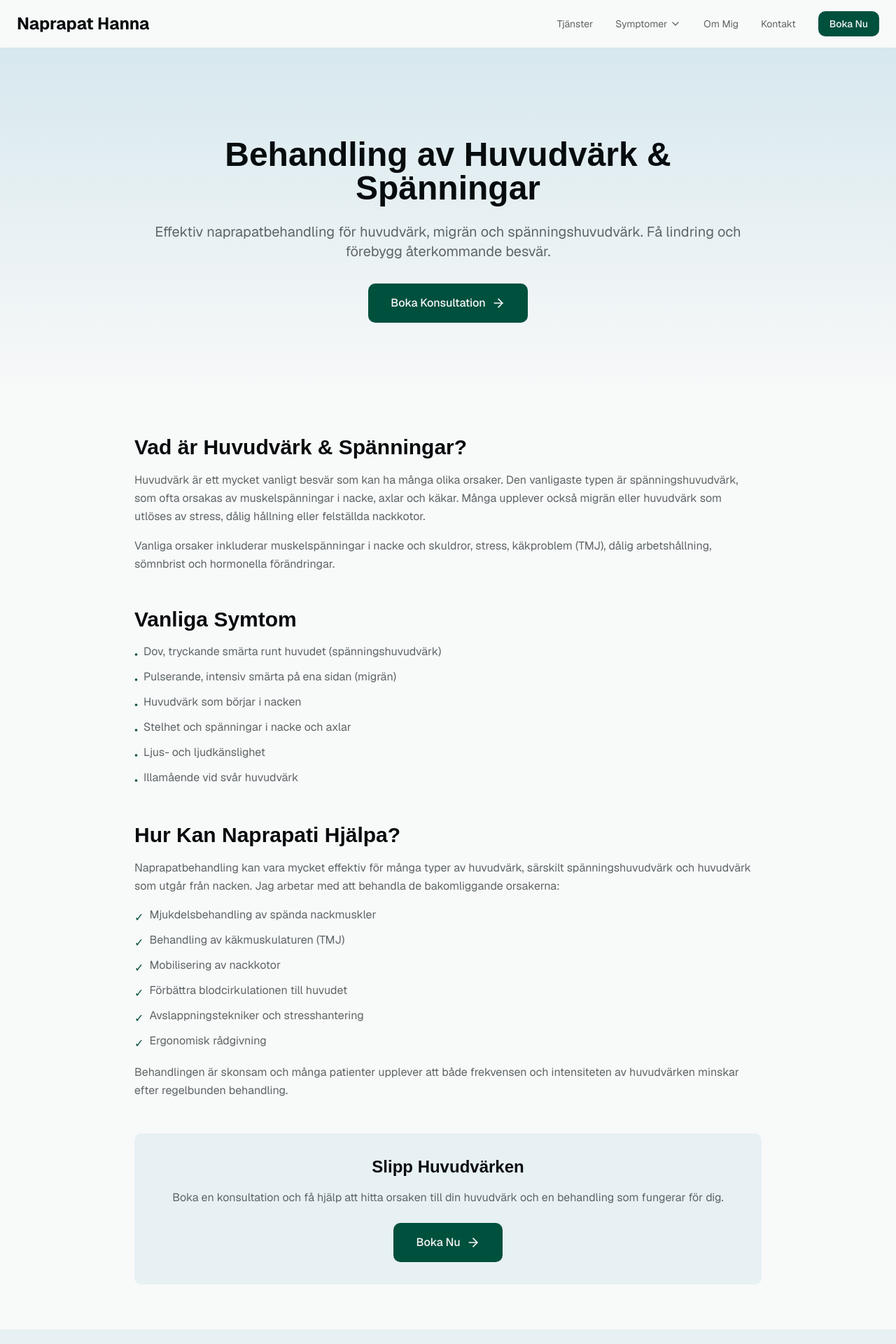
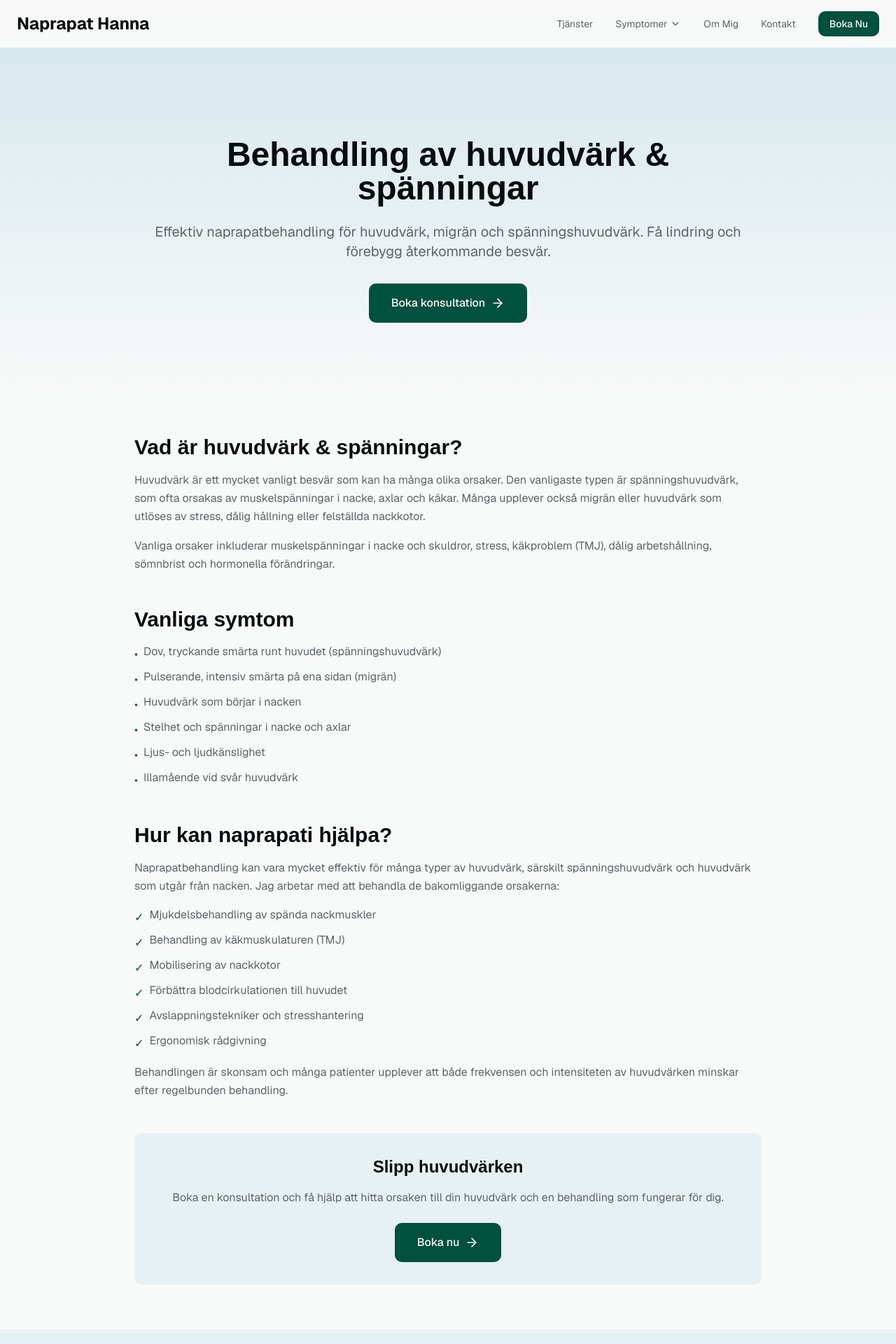
Before and after one commit to nicolasmoyano/hahee, a Next.js app: page /huvudvark in a window 1280 px wide. Shown: the top 1920 px of the page at 70% size. Built offline with nearby package versions, Linux system fonts and the light colour scheme; a web font is replaced by a local one.

Commit message:
changes in copy

```diff
--- a/app/huvudvark/page.tsx
+++ b/app/huvudvark/page.tsx
@@ -18,7 +18,7 @@ export default function HuvudvarkPage() {
       <section className="relative w-full pt-24 pb-16 md:pt-32 md:pb-24 px-6 bg-linear-to-b from-secondary to-background">
         <div className="max-w-4xl mx-auto text-center">
           <h1 className="text-4xl md:text-5xl font-bold text-foreground mb-6">
-            Behandling av Huvudvärk & Spänningar
+            Behandling av huvudvärk & spänningar
           </h1>
           <p className="text-xl text-muted-foreground mb-8">
             Effektiv naprapatbehandling för huvudvärk, migrän och
@@ -28,7 +28,7 @@ export default function HuvudvarkPage() {
             href="#consultation"
             className="inline-flex items-center gap-2 px-8 py-4 rounded-lg bg-primary text-primary-foreground font-medium hover:bg-primary/90 transition"
           >
-            Boka Konsultation
+            Boka konsultation
             <ArrowRight className="h-5 w-5" />
           </a>
         </div>
@@ -40,7 +40,7 @@ export default function HuvudvarkPage() {
           {/* What is it */}
           <div>
             <h2 className="text-3xl font-bold text-foreground mb-4">
-              Vad är Huvudvärk & Spänningar?
+              Vad är huvudvärk & spänningar?
             </h2>
             <p className="text-muted-foreground leading-relaxed mb-4">
               Huvudvärk är ett mycket vanligt besvär som kan ha många olika
@@ -59,7 +59,7 @@ export default function HuvudvarkPage() {
           {/* Symptoms */}
           <div>
             <h2 className="text-3xl font-bold text-foreground mb-4">
-              Vanliga Symtom
+              Vanliga symtom
             </h2>
             <ul className="space-y-2 text-muted-foreground">
               <li className="flex items-start gap-2">
@@ -94,7 +94,7 @@ export default function HuvudvarkPage() {
           {/* Treatment */}
           <div>
             <h2 className="text-3xl font-bold text-foreground mb-4">
-              Hur Kan Naprapati Hjälpa?
+              Hur kan naprapati hjälpa?
             </h2>
             <p className="text-muted-foreground leading-relaxed mb-4">
               Naprapatbehandling kan vara mycket effektiv för många typer av
@@ -138,7 +138,7 @@ export default function HuvudvarkPage() {
           {/* CTA */}
           <div className="bg-secondary/50 rounded-lg p-8 text-center">
             <h3 className="text-2xl font-bold text-foreground mb-4">
-              Slipp Huvudvärken
+              Slipp huvudvärken
             </h3>
             <p className="text-muted-foreground mb-6">
               Boka en konsultation och få hjälp att hitta orsaken till din
@@ -148,7 +148,7 @@ export default function HuvudvarkPage() {
               href="#consultation"
               className="inline-flex items-center gap-2 px-8 py-4 rounded-lg bg-primary text-primary-foreground font-medium hover:bg-primary/90 transition"
             >
-              Boka Nu
+              Boka nu
               <ArrowRight className="h-5 w-5" />
             </a>
           </div>
--- a/app/idrottsskador/page.tsx
+++ b/app/idrottsskador/page.tsx
@@ -18,7 +18,7 @@ export default function IdrottsskadorPage() {
       <section className="relative w-full pt-24 pb-16 md:pt-32 md:pb-24 px-6 bg-linear-to-b from-secondary to-background">
         <div className="max-w-4xl mx-auto text-center">
           <h1 className="text-4xl md:text-5xl font-bold text-foreground mb-6">
-            Behandling av Idrottsskador
+            Behandling av idrottsskador
           </h1>
           <p className="text-xl text-muted-foreground mb-8">
             Professionell naprapatbehandling och rehab för idrottsskador. Få
@@ -28,7 +28,7 @@ export default function IdrottsskadorPage() {
             href="#consultation"
             className="inline-flex items-center gap-2 px-8 py-4 rounded-lg bg-primary text-primary-foreground font-medium hover:bg-primary/90 transition"
           >
-            Boka Konsultation
+            Boka konsultation
             <ArrowRight className="h-5 w-5" />
           </a>
         </div>
@@ -40,7 +40,7 @@ export default function IdrottsskadorPage() {
           {/* What is it */}
           <div>
             <h2 className="text-3xl font-bold text-foreground mb-4">
-              Vad är Idrottsskador?
+              Vad är idrottsskador?
             </h2>
             <p className="text-muted-foreground leading-relaxed mb-4">
               Idrottsskador är skador som uppstår i samband med träning eller
@@ -60,7 +60,7 @@ export default function IdrottsskadorPage() {
           {/* Symptoms */}
           <div>
             <h2 className="text-3xl font-bold text-foreground mb-4">
-              Vanliga Symtom
+              Vanliga symtom
             </h2>
             <ul className="space-y-2 text-muted-foreground">
               <li className="flex items-start gap-2">
@@ -93,7 +93,7 @@ export default function IdrottsskadorPage() {
           {/* Treatment */}
           <div>
             <h2 className="text-3xl font-bold text-foreground mb-4">
-              Hur Kan Naprapati Hjälpa?
+              Hur kan naprapati hjälpa?
             </h2>
             <p className="text-muted-foreground leading-relaxed mb-4">
               Som naprapat specialiserar jag mig på att behandla och
@@ -140,7 +140,7 @@ export default function IdrottsskadorPage() {
           {/* CTA */}
           <div className="bg-secondary/50 rounded-lg p-8 text-center">
             <h3 className="text-2xl font-bold text-foreground mb-4">
-              Kom Tillbaka Starkare
+              Kom tillbaka starkare
             </h3>
             <p className="text-muted-foreground mb-6">
               Boka en konsultation och få en professionell behandlings- och
@@ -150,7 +150,7 @@ export default function IdrottsskadorPage() {
               href="#consultation"
               className="inline-flex items-center gap-2 px-8 py-4 rounded-lg bg-primary text-primary-foreground font-medium hover:bg-primary/90 transition"
             >
-              Boka Nu
+              Boka nu
               <ArrowRight className="h-5 w-5" />
             </a>
           </div>
--- a/app/ischias/page.tsx
+++ b/app/ischias/page.tsx
@@ -28,7 +28,7 @@ export default function IschiasPage() {
             href="#consultation"
             className="inline-flex items-center gap-2 px-8 py-4 rounded-lg bg-primary text-primary-foreground font-medium hover:bg-primary/90 transition"
           >
-            Boka Konsultation
+            Boka konsultation
             <ArrowRight className="h-5 w-5" />
           </a>
         </div>
@@ -59,7 +59,7 @@ export default function IschiasPage() {
           {/* Symptoms */}
           <div>
             <h2 className="text-3xl font-bold text-foreground mb-4">
-              Vanliga Symtom
+              Vanliga symtom
             </h2>
             <ul className="space-y-2 text-muted-foreground">
               <li className="flex items-start gap-2">
@@ -92,7 +92,7 @@ export default function IschiasPage() {
           {/* Treatment */}
           <div>
             <h2 className="text-3xl font-bold text-foreground mb-4">
-              Hur Kan Naprapati Hjälpa?
+              Hur kan naprapati hjälpa?
             </h2>
             <p className="text-muted-foreground leading-relaxed mb-4">
               Naprapatbehandling kan vara mycket effektiv för ischias. Jag
@@ -141,7 +141,7 @@ export default function IschiasPage() {
               href="#consultation"
               className="inline-flex items-center gap-2 px-8 py-4 rounded-lg bg-primary text-primary-foreground font-medium hover:bg-primary/90 transition"
             >
-              Boka Nu
+              Boka nu
               <ArrowRight className="h-5 w-5" />
             </a>
           </div>
--- a/app/nacksmarta/page.tsx
+++ b/app/nacksmarta/page.tsx
@@ -18,7 +18,7 @@ export default function NacksmartaPage() {
       <section className="relative w-full pt-24 pb-16 md:pt-32 md:pb-24 px-6 bg-linear-to-b from-secondary to-background">
         <div className="max-w-4xl mx-auto text-center">
           <h1 className="text-4xl md:text-5xl font-bold text-foreground mb-6">
-            Behandling av Nacksmärta
+            Behandling av nacksmärta
           </h1>
           <p className="text-xl text-muted-foreground mb-8">
             Effektiv naprapatbehandling för nacksmärta, stelhet och spänningar.
@@ -28,7 +28,7 @@ export default function NacksmartaPage() {
             href="#consultation"
             className="inline-flex items-center gap-2 px-8 py-4 rounded-lg bg-primary text-primary-foreground font-medium hover:bg-primary/90 transition"
           >
-            Boka Konsultation
+            Boka konsultation
             <ArrowRight className="h-5 w-5" />
           </a>
         </div>
@@ -40,7 +40,7 @@ export default function NacksmartaPage() {
           {/* What is it */}
           <div>
             <h2 className="text-3xl font-bold text-foreground mb-4">
-              Vad är Nacksmärta?
+              Vad är nacksmärta?
             </h2>
             <p className="text-muted-foreground leading-relaxed mb-4">
               Nacksmärta är ett vanligt problem som kan påverka din vardag på
@@ -59,7 +59,7 @@ export default function NacksmartaPage() {
           {/* Symptoms */}
           <div>
             <h2 className="text-3xl font-bold text-foreground mb-4">
-              Vanliga Symtom
+              Vanliga symtom
             </h2>
             <ul className="space-y-2 text-muted-foreground">
               <li className="flex items-start gap-2">
@@ -92,7 +92,7 @@ export default function NacksmartaPage() {
           {/* Treatment */}
           <div>
             <h2 className="text-3xl font-bold text-foreground mb-4">
-              Hur Kan Naprapati Hjälpa?
+              Hur kan naprapati hjälpa?
             </h2>
             <p className="text-muted-foreground leading-relaxed mb-4">
               Naprapatbehandling är mycket effektiv för nacksmärta. Jag arbetar
@@ -130,7 +130,7 @@ export default function NacksmartaPage() {
           {/* CTA */}
           <div className="bg-secondary/50 rounded-lg p-8 text-center">
             <h3 className="text-2xl font-bold text-foreground mb-4">
-              Få Lindring från Nacksmärtan
+              Få lindring från nacksmärtan
             </h3>
             <p className="text-muted-foreground mb-6">
               Boka en konsultation och få en individuellt anpassad behandling
--- a/app/ryggsmarta/page.tsx
+++ b/app/ryggsmarta/page.tsx
@@ -18,7 +18,7 @@ export default function RyggsmartaPage() {
       <section className="relative w-full pt-24 pb-16 md:pt-32 md:pb-24 px-6 bg-linear-to-b from-secondary to-background">
         <div className="max-w-4xl mx-auto text-center">
           <h1 className="text-4xl md:text-5xl font-bold text-foreground mb-6">
-            Behandling av Ryggsmärta
+            Behandling av ryggsmärta
           </h1>
           <p className="text-xl text-muted-foreground mb-8">
             Naprapatbehandling för att lindra och förebygga ryggsmärta. Få
@@ -28,7 +28,7 @@ export default function RyggsmartaPage() {
             href="#consultation"
             className="inline-flex items-center gap-2 px-8 py-4 rounded-lg bg-primary text-primary-foreground font-medium hover:bg-primary/90 transition"
           >
-            Boka Konsultation
+            Boka konsultation
             <ArrowRight className="h-5 w-5" />
           </a>
         </div>
@@ -40,7 +40,7 @@ export default function RyggsmartaPage() {
           {/* What is it */}
           <div>
             <h2 className="text-3xl font-bold text-foreground mb-4">
-              Vad är Ryggsmärta?
+              Vad är ryggsmärta?
             </h2>
             <p className="text-muted-foreground leading-relaxed mb-4">
               Ryggsmärta är ett av de vanligaste besvären som påverkar människor
@@ -59,7 +59,7 @@ export default function RyggsmartaPage() {
           {/* Symptoms */}
           <div>
             <h2 className="text-3xl font-bold text-foreground mb-4">
-              Vanliga Symtom
+              Vanliga symtom
             </h2>
             <ul className="space-y-2 text-muted-foreground">
               <li className="flex items-start gap-2">
@@ -88,7 +88,7 @@ export default function RyggsmartaPage() {
           {/* Treatment */}
           <div>
             <h2 className="text-3xl font-bold text-foreground mb-4">
-              Hur Kan Naprapati Hjälpa?
+              Hur kan naprapati hjälpa?
             </h2>
             <p className="text-muted-foreground leading-relaxed mb-4">
               Som naprapat arbetar jag med att hitta grundorsaken till din
@@ -122,7 +122,7 @@ export default function RyggsmartaPage() {
           {/* CTA */}
           <div className="bg-secondary/50 rounded-lg p-8 text-center">
             <h3 className="text-2xl font-bold text-foreground mb-4">
-              Redo att Bli Av Med Ryggsmärtan?
+              Redo att bli av med ryggsmärtan?
             </h3>
             <p className="text-muted-foreground mb-6">
               Boka en konsultation idag och ta första steget mot en smärtfri
```
